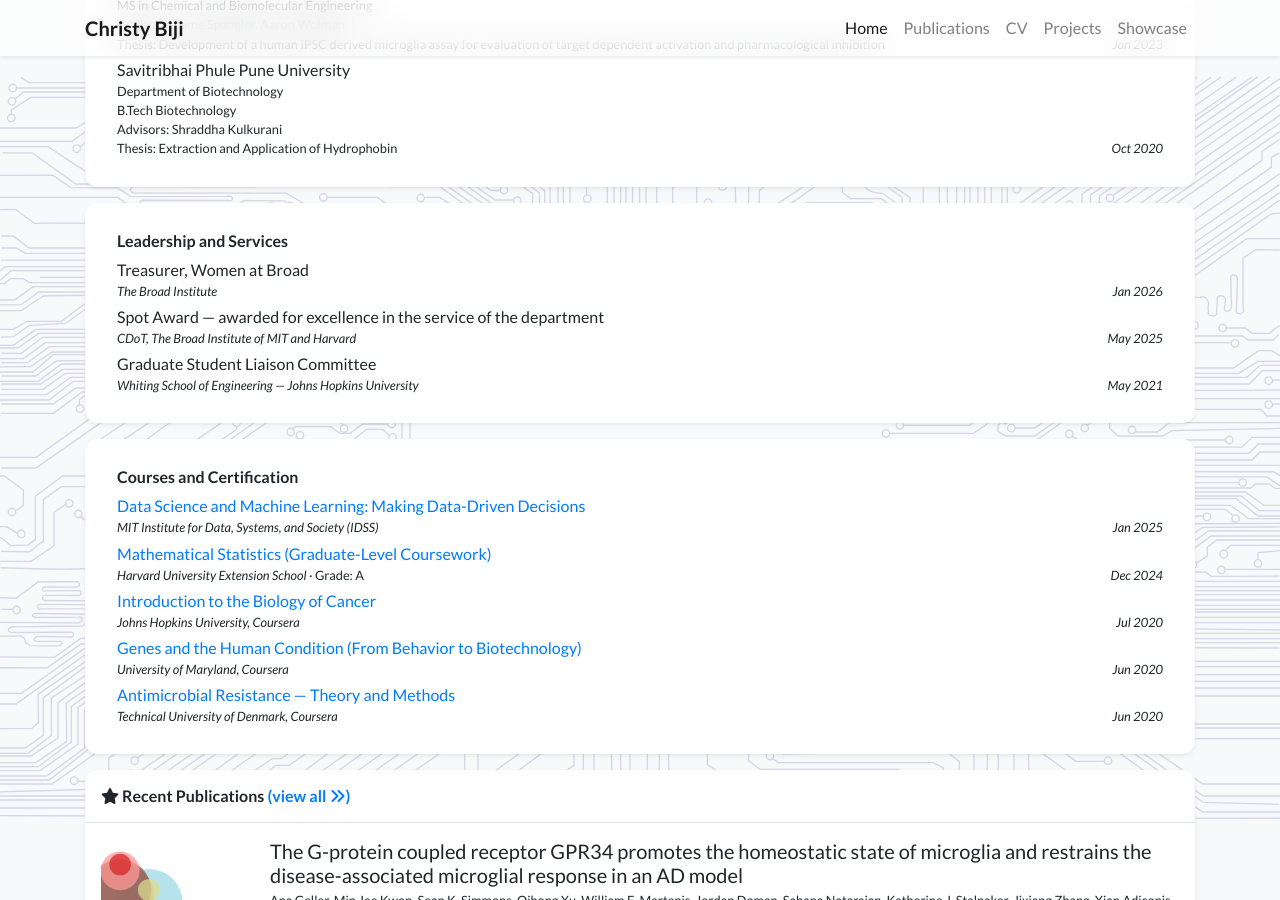
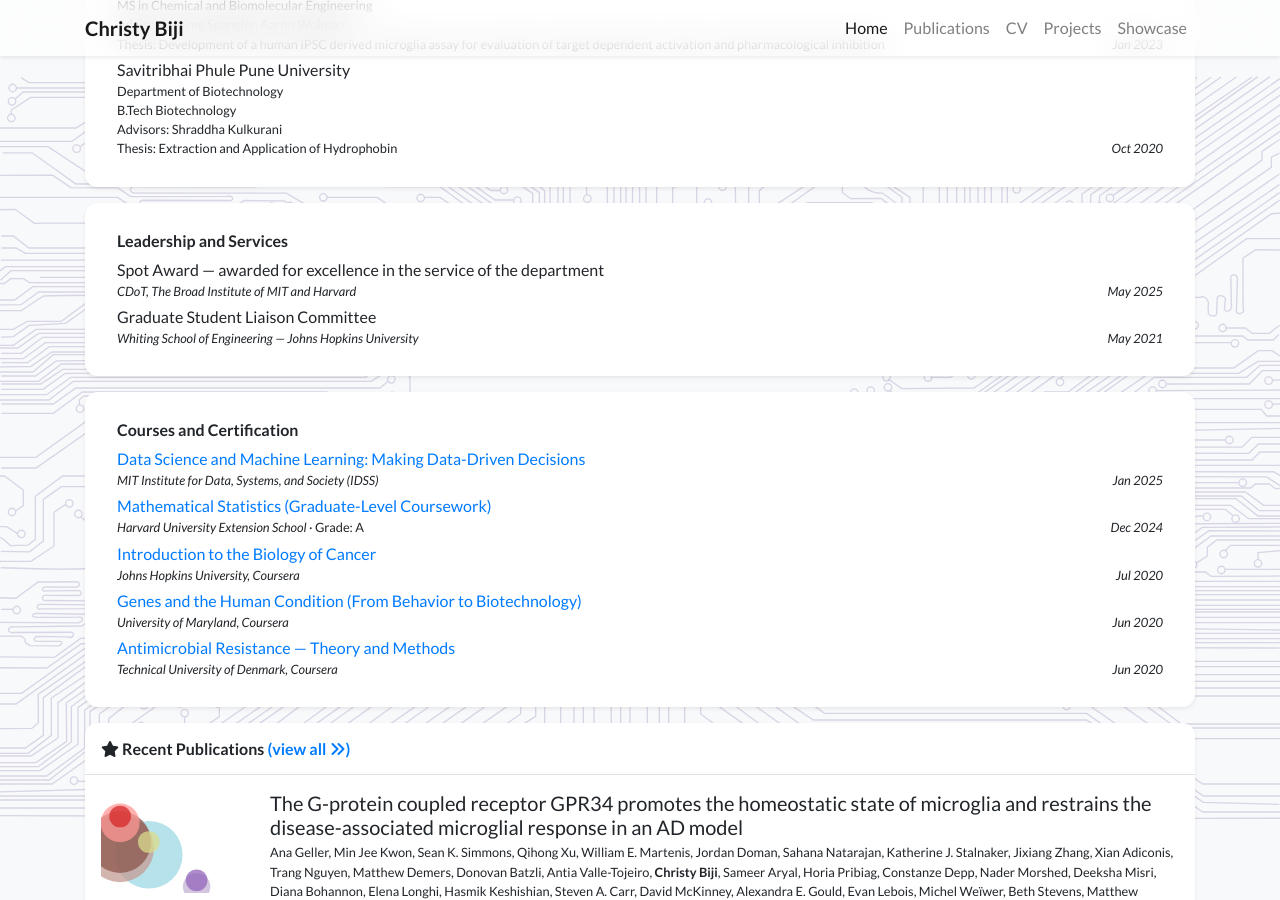
Before and after one commit to christybiji/christybiji.github.io, a Jekyll site: the page built from index.html, in a window 1280 px wide and 900 px high, scrolled down 927 px. Built offline with Jekyll 4.4.1, drawn with Linux system fonts in a browser that asks for light colours; nearby versions of some CDN libraries; a style sheet for code colours, icons or effects is not loaded.

Commit message:
Remove Treasurer role from leadership section.
Drop the Women at Broad treasurer entry from the homepage leadership card.

Co-authored-by: Cursor <cursoragent@cursor.com>

```diff
--- a/_data/profile.yml
+++ b/_data/profile.yml
@@ -66,9 +66,6 @@ experience:
   date: May 2019 – May 2020
 
 leadership_services:
-- title: Treasurer, Women at Broad
-  org: The Broad Institute
-  date: Jan 2026
 - title: Spot Award — awarded for excellence in the service of the department
   org: CDoT, The Broad Institute of MIT and Harvard
   date: May 2025
```
